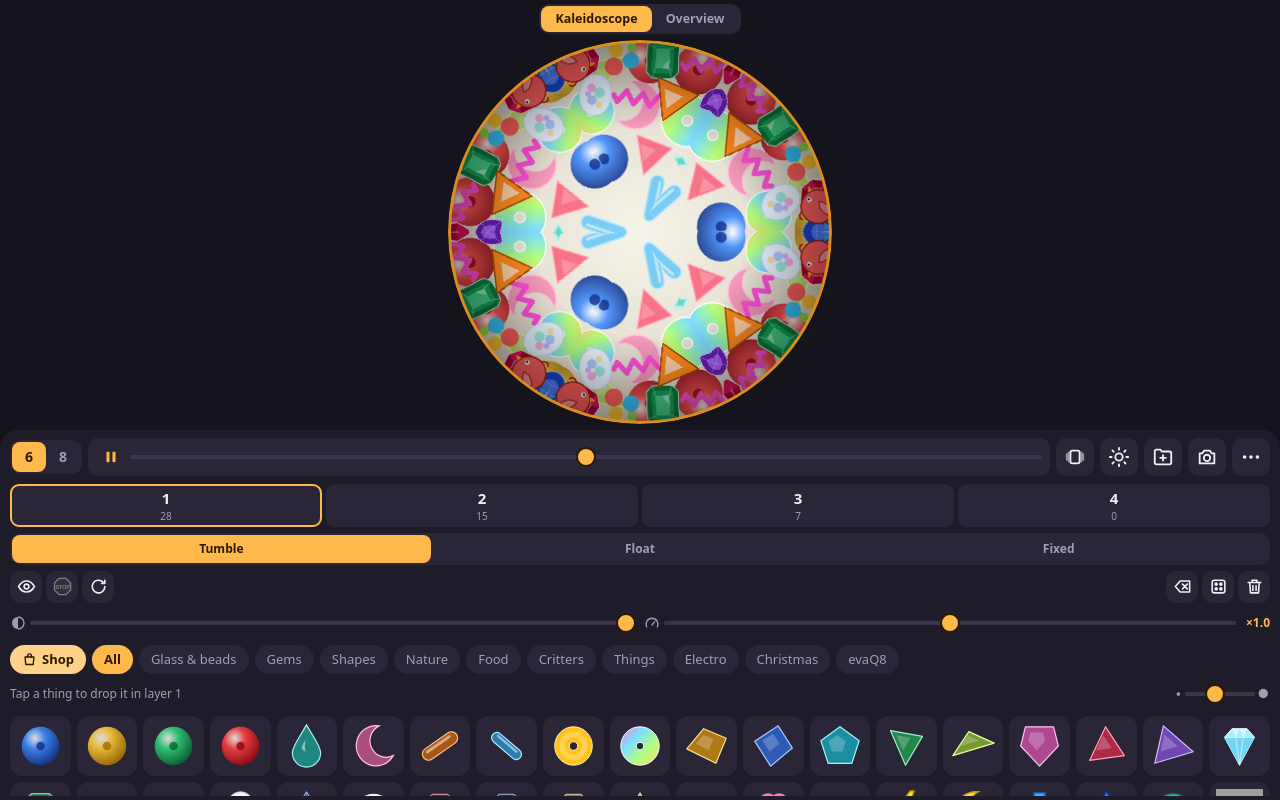
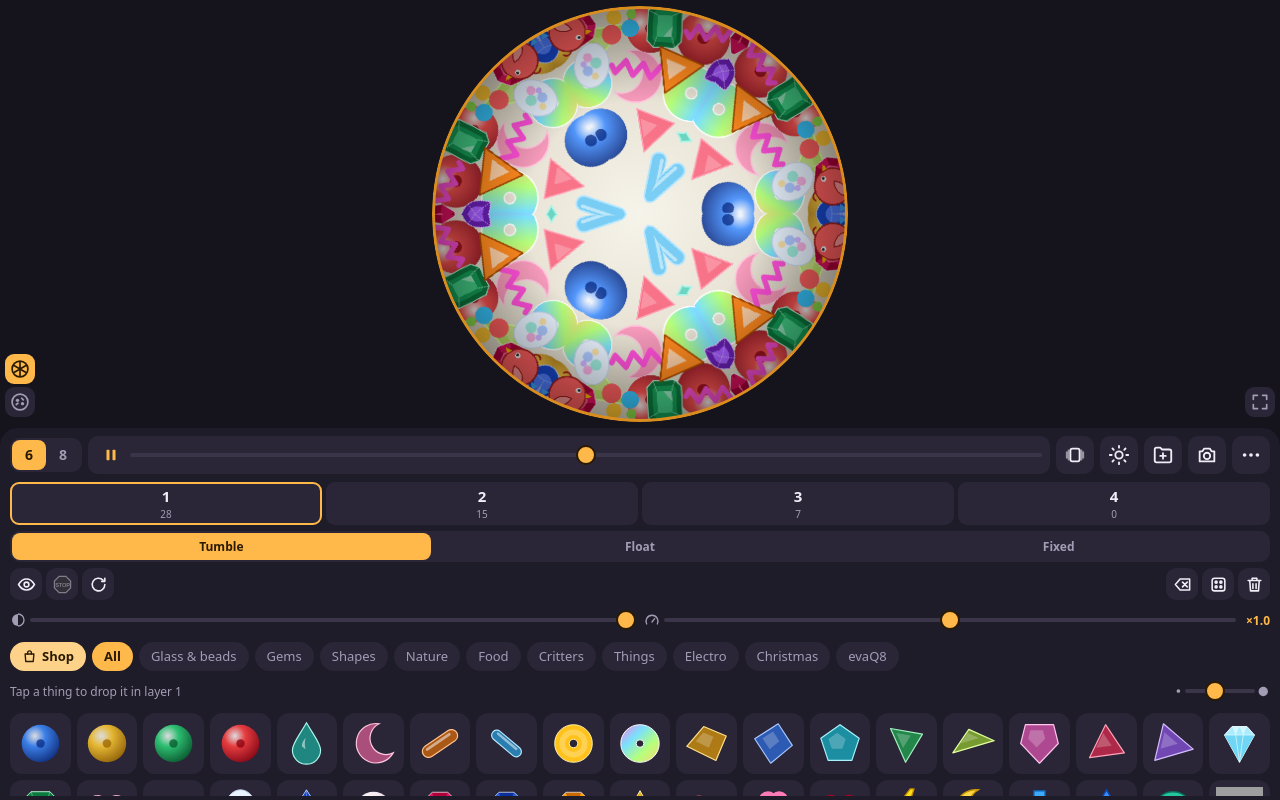
Before and after one commit to skitknas-ctrl/Kalejdo, a plain HTML site: page index.html in a window 1280 px wide. Drawn offline with Linux system fonts and the light colour scheme; grey boxes are pictures that could not be loaded; animation ran at ten frames a second.

Commit message:
Vyknapparna Kaleidoscope/Overview flyttade in i scenens nedre vänstra hörn, helskärmsknapp i nedre högra
Flikraden ovanför scenen hamnade bakom statusfältet. Nu två ikonknappar i tomrummet
mellan cirkeln och kvadraten, och en helskärmsikon i motsatt hörn. Scenen får tillbaka
raden i höjd (ih - 372).

Co-Authored-By: Claude Fable 5.1 <noreply@anthropic.com>
Claude-Session: https://claude.ai/code/session_01Cw3cyH1xWVGzmsHhCpvXCa

```diff
--- a/index.html
+++ b/index.html
@@ -17,10 +17,14 @@ html,body{margin:0;height:100%;background:var(--bg);color:var(--text);
 button{font:inherit;color:inherit;background:none;border:0;padding:0;cursor:pointer}
 #app{display:flex;flex-direction:column;height:100%;padding-top:env(safe-area-inset-top)}
 #stage{flex:none;position:relative;display:flex;justify-content:center;align-items:center;padding:6px 0}
-/* flikarna Kaleidoscope/Overview (2026-11-11): samma plats, en i taget */
-#stageTabs{align-self:center;margin-top:4px}
-#stageTabs button{padding:5px 14px;font-size:12.5px}
-body.full #stageTabs{display:none}
+/* vyval Kaleidoscope/Overview (2026-11-12): två ikonknappar i scenens nedre vänstra hörn, i tomrummet mellan cirkeln och
+   kvadraten (bort från statusfältet överst). Helskärmsknappen i nedre högra hörnet. I helskärm döljs alla tre. */
+#stageTabs{position:absolute;left:5px;bottom:11px;display:flex;flex-direction:column;gap:3px;z-index:2}
+#stageTabs button,#stageFull{width:30px;height:30px;border-radius:9px;background:var(--panel2);color:var(--dim);display:grid;place-items:center}
+#stageTabs button svg,#stageFull svg{width:20px;height:20px}
+#stageTabs button.on{background:var(--brass);color:#2a1a00}
+#stageFull{position:absolute;right:5px;bottom:11px;z-index:2}
+body.full #stageTabs,body.full #stageFull{display:none}
 body.over #view{display:none}
 body:not(.over) #cellWrap{display:none}
 body.full #cellWrap{display:none}
@@ -159,10 +163,14 @@ input[type=range]::-moz-range-thumb{width:18px;height:18px;border-radius:50%;bac
 </head>
 <body>
 <div id="app">
-  <div class="seg" id="stageTabs"><button data-v="kal">Kaleidoscope</button><button data-v="over">Overview</button></div>
   <div id="stage">
     <canvas id="view"></canvas>
     <div id="cellWrap" title="The container: drag to turn · tap a thing to remove it"><canvas id="cell"></canvas></div>
+    <div id="stageTabs">
+      <button data-v="kal" title="Kaleidoscope"><svg viewBox="0 0 24 24" fill="none" stroke="currentColor" stroke-width="2" stroke-linejoin="round"><circle cx="12" cy="12" r="9.5"/><path d="M12 2.5v19M3.8 7.2l16.4 9.6M3.8 16.8l16.4-9.6"/></svg></button>
+      <button data-v="over" title="Overview"><svg viewBox="0 0 24 24" fill="none" stroke="currentColor" stroke-width="2" stroke-linejoin="round"><circle cx="12" cy="12" r="9.5"/><circle cx="9" cy="10" r="2" fill="currentColor" stroke="none"/><circle cx="15" cy="14" r="2" fill="currentColor" stroke="none"/><path d="M14 7.5l2 2M7.5 15l2-1.5" stroke-linecap="round"/></svg></button>
+    </div>
+    <button id="stageFull" title="Full-screen view"><svg viewBox="0 0 24 24" fill="none" stroke="currentColor" stroke-width="2" stroke-linecap="round" stroke-linejoin="round"><path d="M4 9V4h5M20 9V4h-5M4 15v5h5M20 15v5h-5"/></svg></button>
     <div id="hint">Tap: stop/start · double-tap: controls</div>
   </div>
   <div id="panel">
@@ -695,7 +703,7 @@ function layout() {
     view.style.width = w + "px"; view.style.height = h + "px";
     view.width = Math.round(w * fd); view.height = Math.round(h * fd);
   } else {
-    viewCss = Math.floor(Math.min(iw - 12, Math.max(200, ih - 404)));   // 404 = panelen + flikraden
+    viewCss = Math.floor(Math.min(iw - 12, Math.max(200, ih - 372)));   // 372 = panelen (vyknapparna ligger inne i scenen)
     cellCss = viewCss;   // översikten är lika stor som kalejdoskopet och ligger bakom en egen flik
     cell.style.width = cell.style.height = cellCss + "px";
     cell.width = cell.height = Math.min(1600, Math.round(cellCss * d));
@@ -936,6 +944,7 @@ $("#inertia").oninput = e => { S.inertia = +e.target.value; save(); };
 $("#grav").oninput = e => { S.grav = +e.target.value; save(); };
 $("#zoom").oninput = e => { S.zoom = +e.target.value; sizeChamber(); save(); };
 $("#fullBtn").onclick = () => { $("#sheet").classList.remove("on"); toggleFull(); };
+$("#stageFull").onclick = toggleFull;
 $("#emptyAllBtn").onclick = () => {
   const old = S.layers.map(L => L.items);
   S.layers.forEach(L => L.items = []); refreshLayerUI(); save();
```
Also changed, not shown: 1 other file.
